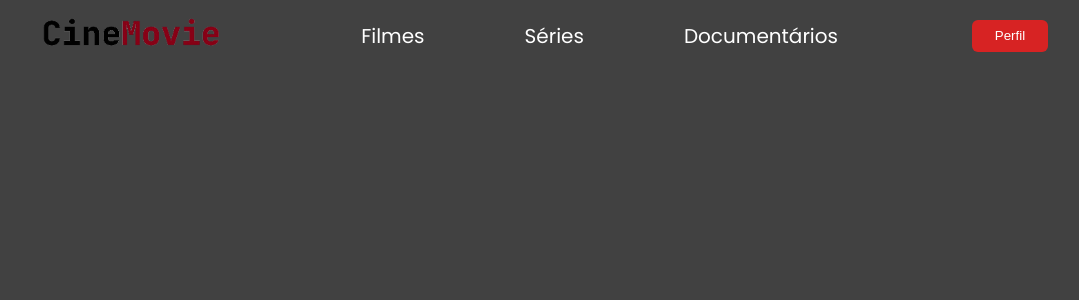
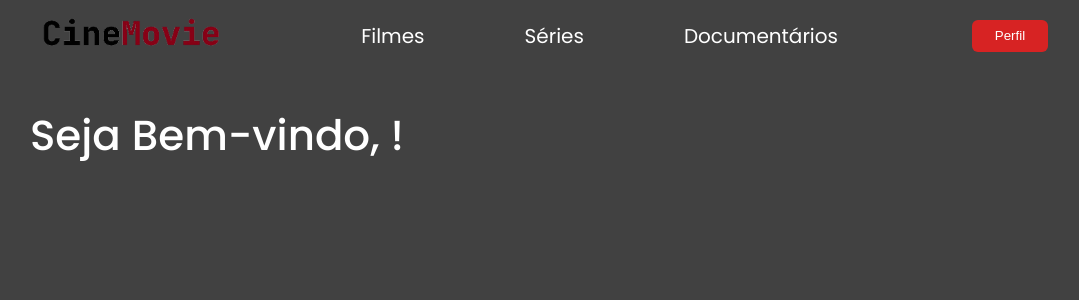
Before and after one commit to leviutima/CineMovie, a React (Vite) app: page /Home in a window 1280 px wide. Shown: the top 300 px of the page, without its empty margins (98-1177 px from the left). Built offline with nearby package versions, Linux system fonts and the light colour scheme.

Commit message:
implementando retorno da api a tela home com nome do usuário e criando pagina de perfil

```diff
--- a/src/Services/LoginService.ts
+++ b/src/Services/LoginService.ts
@@ -1,36 +1,45 @@
 const API_URL = 'http://localhost:8080/usuarios/login';
 
+//interface de requisição do login
 interface LoginRequest {
     email: string;
     senha: string;
 }
 
+//interface para resposta do Login, trazendo o nome
 interface LoginResponse {
     message: string;
-    nome?: string; // Adicionei 'nome' como opcional
+    nome?: string;
 }
 
+//funcao assincrona para fazer a requisição do login
 export const loginUsuario = async (loginRequest: LoginRequest): Promise<LoginResponse> => {
     try {
+        //Featch faz a requisicao post para a api
         const response = await fetch(API_URL, {
             method: 'POST',
+            //Define que o corpo da requisicao será em JSON
             headers: {
                 'Content-Type': 'application/json',
             },
+            //converte o loginRequest para uma string JSON
             body: JSON.stringify(loginRequest),
         });
 
+        //verifica se resposta para api foi bem sucedida
         if (!response.ok) {
             const errorText = await response.text();
             console.error('Erro na resposta do servidor:', errorText);
             throw new Error('Erro ao realizar login: ' + errorText);
         }
 
-        // Verifique o tipo de conteúdo da resposta
         const contentType = response.headers.get('content-type');
         if (contentType && contentType.includes('application/json')) {
             const data: LoginResponse = await response.json();
             console.log('Resposta do servidor:', data);
+            if (data.nome) {
+                localStorage.setItem('usuarioNome', data.nome);
+            }
             return data;
         } else {
             const textResponse = await response.text();
--- a/src/components/Cabecalho/Cabecalho.styled.ts
+++ b/src/components/Cabecalho/Cabecalho.styled.ts
@@ -2,6 +2,7 @@ import styled from "styled-components";
 
 export const HeaderStyle = styled.header `
     margin-top: 1%;
+    margin-bottom: 3.5%;
 `
 
 export const ContainerNav = styled.nav `
--- a/src/components/Cabecalho/Cabecalho.tsx
+++ b/src/components/Cabecalho/Cabecalho.tsx
@@ -14,7 +14,7 @@ const Cabecalho = () => {
                 </LinkStyle>
                 <Menu/>
                 <div>
-                    <Botao path='*' width='6vw' height='4vh'>Perfil</Botao>
+                    <Botao path='/Perfil' width='6vw' height='4vh'>Perfil</Botao>
                 </div>
             </ContainerNav>
         </HeaderStyle>
--- a/src/components/GlobalStyle/GlobalStyle.ts
+++ b/src/components/GlobalStyle/GlobalStyle.ts
@@ -64,3 +64,18 @@ export const ContainerForm = styled.div `
 
     gap: 22px;
 `
+
+export const SectionMain = styled.section `
+    display: flex;
+    margin-left: 10%;
+
+    & h2 {
+        color: var(--branco);
+        font-size: 42px;
+        font-weight: 500;
+    }
+`
+
+export const DivColumn = styled.div `
+
+`
--- a/src/pages/Home/Home.tsx
+++ b/src/pages/Home/Home.tsx
@@ -1,11 +1,29 @@
-import Cabecalho from "../../components/Cabecalho/Cabecalho"
+import React, { useEffect, useState } from 'react';
+import Cabecalho from '../../components/Cabecalho/Cabecalho';
+import { DivColumn, SectionMain } from '../../components/GlobalStyle/GlobalStyle';
 
-const Home = () => {
-    return(
+const Home: React.FC = () => {
+
+    const [nomeUsuario, setNomeUsuario] = useState<string | null>(null);
+
+    useEffect(() => {
+        const nome = localStorage.getItem('usuarioNome');
+        if (nome) {
+            setNomeUsuario(nome);
+        }
+    }, []);
+
+    return (
         <>
             <Cabecalho/>
+            <SectionMain>
+                <h2>Seja Bem-vindo, {nomeUsuario}!</h2>
+                <DivColumn>
+
+                </DivColumn>
+            </SectionMain>
         </>
-    )
-}
+    );
+};
 
-export default Home
+export default Home;
--- /dev/null
+++ b/src/pages/Perfil/Perfil.tsx
@@ -0,0 +1,21 @@
+import React, { useEffect, useState } from "react"
+
+const Perfil: React.FC = () => {
+
+    const [nomeUsuario, setNomeUsuario] = useState<string | null>(null);
+
+    useEffect(() => {
+        const nome = localStorage.getItem('usuarioNome');
+        if (nome) {
+            setNomeUsuario(nome);
+        }
+    }, []);
+
+    return(
+        <>
+            <h2>PERFIL DE: {nomeUsuario}</h2>
+        </>
+    )
+}
+
+export default Perfil
--- a/src/router/Router.tsx
+++ b/src/router/Router.tsx
@@ -4,6 +4,7 @@ import './Router.css'
 import Home from '../pages/Home/Home'
 import LoginPage from '../pages/LoginPage/LoginPage'
 import CadastroPage from '../pages/CadastroPage/CadastroPage'
+import Perfil from '../pages/Perfil/Perfil'
 
 function App() {
 
@@ -14,6 +15,7 @@ function App() {
             <Route path='/' element={ <LoginPage/> }/>
             <Route path='/Cadastro' element= { <CadastroPage/> }/>
             <Route path='/Home' element={ <Home/> }/>
+            <Route path='/Perfil' element={ <Perfil/> }/>
         </Routes>
     </BrowserRouter>
     </>
```
